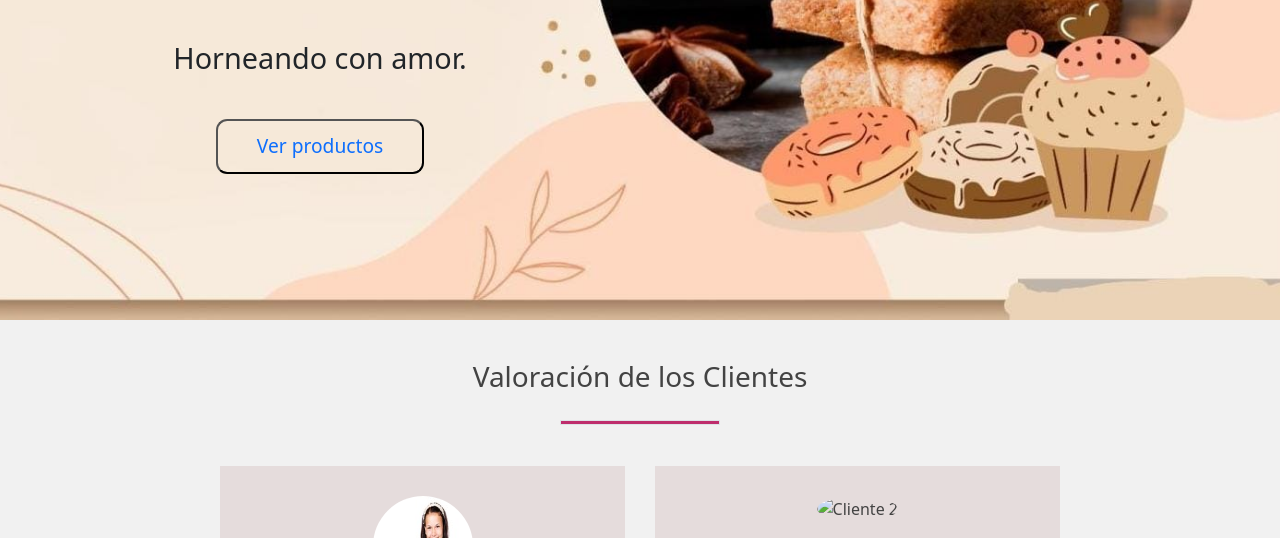
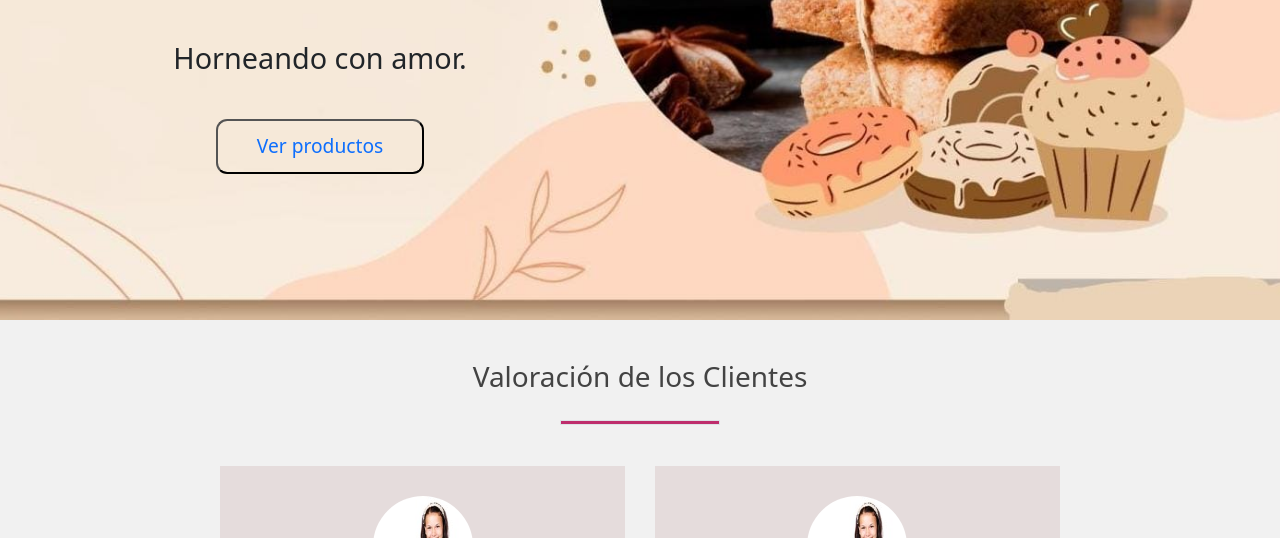
Before and after one commit to samypame15/Trabajo-final, a website: page index.html in a window 1280 px wide. Shown: the part 400-938 px from the top of the page. Drawn offline with nearby package versions, Linux system fonts and the light colour scheme.

Commit message:
primer commit

```diff
--- a/index.html
+++ b/index.html
@@ -5,7 +5,10 @@
     <meta name="viewport" content="width=device-width, initial-scale=1.0" />
     <title>Emicake</title>
     <meta class="description" content="Pasteleria y reposteria Emicake" />
-    <meta name="keywords" content="Emicake, pasteleria, reposteria, sweets, productos" />
+    <meta
+      name="keywords"
+      content="Emicake, pasteleria, reposteria, sweets, productos"
+    />
     <link
       href="https://cdn.jsdelivr.net/npm/bootstrap@5.3.3/dist/css/bootstrap.min.css"
       rel="stylesheet"
@@ -25,7 +28,9 @@
     <header class="header">
       <nav class="navbar navbar-expand-lg navbar-dark bg- fixed-top">
         <div class="container">
-          <a href="#" class="navbar-brand"><span class="text-primary">Emy</span>cake</a>
+          <a href="#" class="navbar-brand"
+            ><span class="text-primary">Emy</span>cake</a
+          >
           <button
             class="navbar-toggler"
             type="button"
@@ -43,13 +48,17 @@
                 <a href="./index.html" class="nav-link">Inicio</a>
               </li>
               <li class="nav-item">
-                <a href="Pages/nosotros.html" class="nav-link">Sobre nosotros</a>
+                <a href="Pages/nosotros.html" class="nav-link"
+                  >Sobre nosotros</a
+                >
               </li>
               <li class="nav-item">
                 <a href="Pages/Productos.html" class="nav-link">Productos</a>
               </li>
               <li class="nav-item">
-                <a href="Pages/Contactenos.html" class="nav-link">Contáctenos</a>
+                <a href="Pages/Contactenos.html" class="nav-link"
+                  >Contáctenos</a
+                >
               </li>
               <li class="nav-item">
                 <a href="Pages/Ubicacion.html" class="nav-link">Ubicación</a>
@@ -92,7 +101,7 @@
 
         <div class="col">
           <div class="testimonial">
-            <img src="./assets/multimedia/cliente2.jpg" alt="Cliente 2" />
+            <img src="assets/multimedia/cliente1.jpg" alt="Cliente 2" />
             <div class="name">Monica Suarez</div>
             <div class="stars">
               <i class="fa-solid fa-star"></i>
@@ -125,7 +134,9 @@
       <br />
       <div class="footerBooton">
         <p>
-          Todos los derechos reservados a Emicake &copy;2024;<span class="designer"></span>
+          Todos los derechos reservados a Emicake &copy;2024;<span
+            class="designer"
+          ></span>
         </p>
       </div>
     </footer>
```
